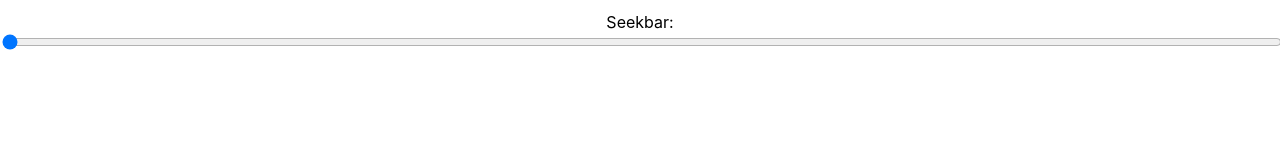
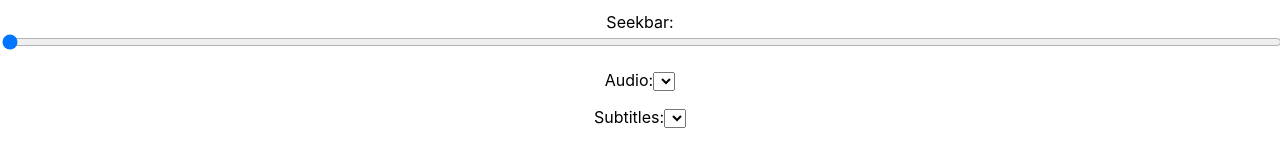
Before and after one commit to alexkander-intive/fl-player-reactjs-integration, a React (Create React App) app: page / in a window 1280 px wide. Shown: the part 1084-1225 px from the top of the page. Before the commit the page ends 1154 px from the top, so only its background shows below. Built offline with nearby package versions, Linux system fonts and the light colour scheme.

Commit message:
add support to selet audio and subtitles

```diff
--- a/src/FlPlayer.tsx
+++ b/src/FlPlayer.tsx
@@ -26,6 +26,7 @@ function FirstLightPlayer() {
   const videoElementRef = useRef<HTMLVideoElement>(null);
   const fullscreenDivRef = useRef<HTMLDivElement>(null);
 
+  const [tracks, setTracks] = useState<any>({text: [], audio:[]});
   const [status, setStatus] = useState('');
   const [volume, setVolume] = useState(0.5);
   const [velocity, setVelocity] = useState(1);
@@ -83,7 +84,12 @@ function FirstLightPlayer() {
         document.exitFullscreen();
       }
     }
-  }
+  };
+
+  const handleChangeTrack = (type: string) => (event: any)=>{
+    const track = tracks[type][event.target.value]
+    player.selectTrack(track);
+  };
 
   useEffect(() => {
     if(playerBuilder) {
@@ -108,6 +114,23 @@ function FirstLightPlayer() {
       });
     }
   }, [playerBuilder]);
+
+  useEffect(()=>{
+    if(player){
+      if(status === 'started'){
+        const availableTracks = player.getAllTracks();
+        const groupedTracks = availableTracks.reduce((acc: any, item: any)=>({
+          ...acc,
+          [item.type]: [...acc[item.type], item]
+        }), {
+          audio: [],
+          text: [],
+        })
+        setTracks(groupedTracks);
+        console.log(groupedTracks);
+      }
+    }
+  }, [status, player]);
 
   return (
     <div ref={fullscreenDivRef}>
@@ -143,6 +166,22 @@ function FirstLightPlayer() {
       <p>
         Seekbar: <input value={currentTime} type="range" min={0} max={duration} onChange={event => handleTime(+event.target.value)} style={{width: '100%'}} />
       </p>
+      <p>
+        Audio:
+        <select onChange={handleChangeTrack('audio')}>
+          {tracks.audio.map((track: any, idx: number)=>(
+            <option key={`audio-opt-${idx}`} value={idx}>{track.language}</option>
+          ))}
+        </select>
+      </p>
+      <p>
+        Subtitles:
+        <select onChange={handleChangeTrack('text')}>
+          {tracks.text.map((track: any, idx: number)=>(
+            <option key={`texts-opt-${idx}`} value={idx}>{track.language}</option>
+          ))}
+        </select>
+      </p>
     </div>
   );
 }
```
